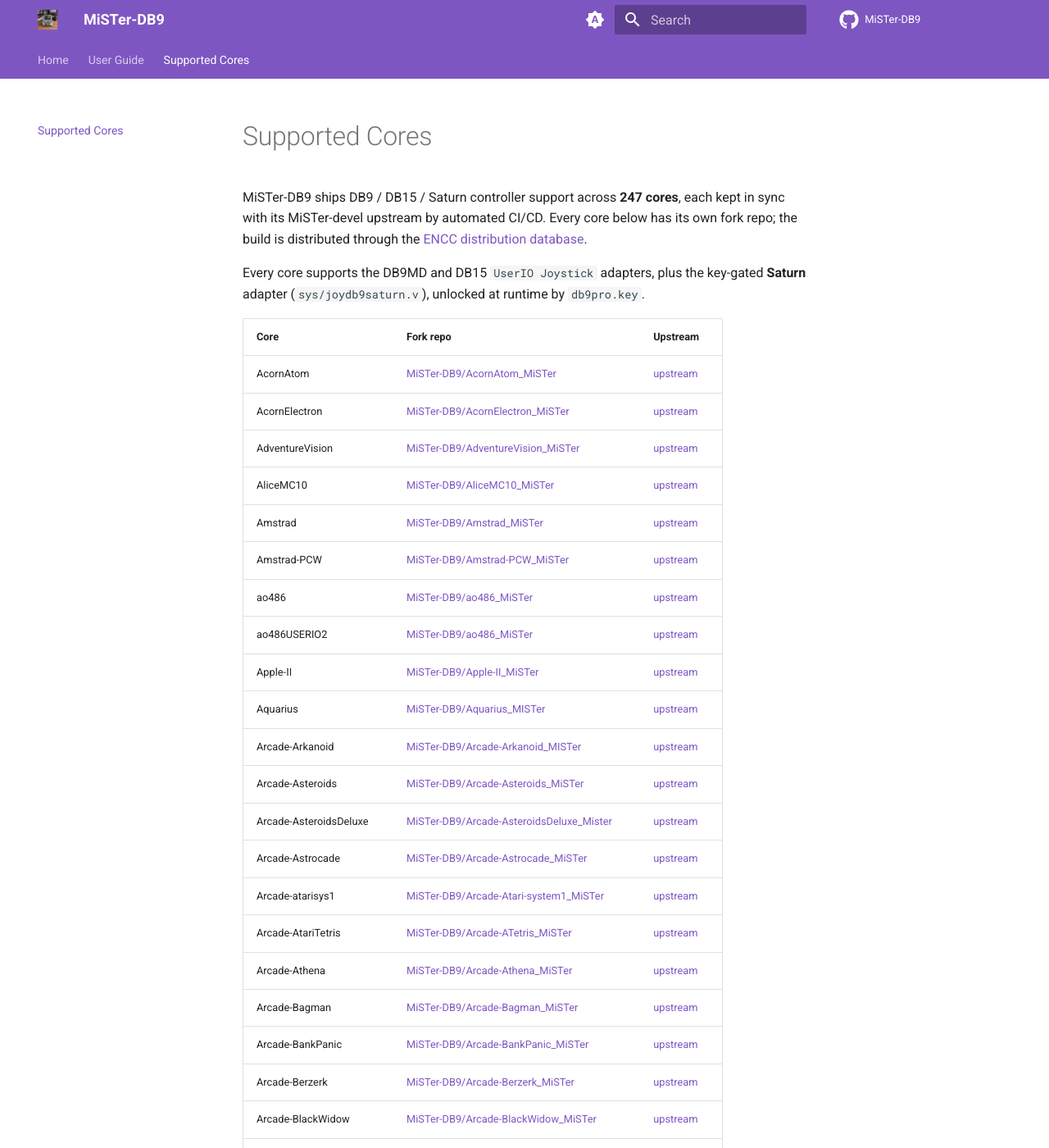
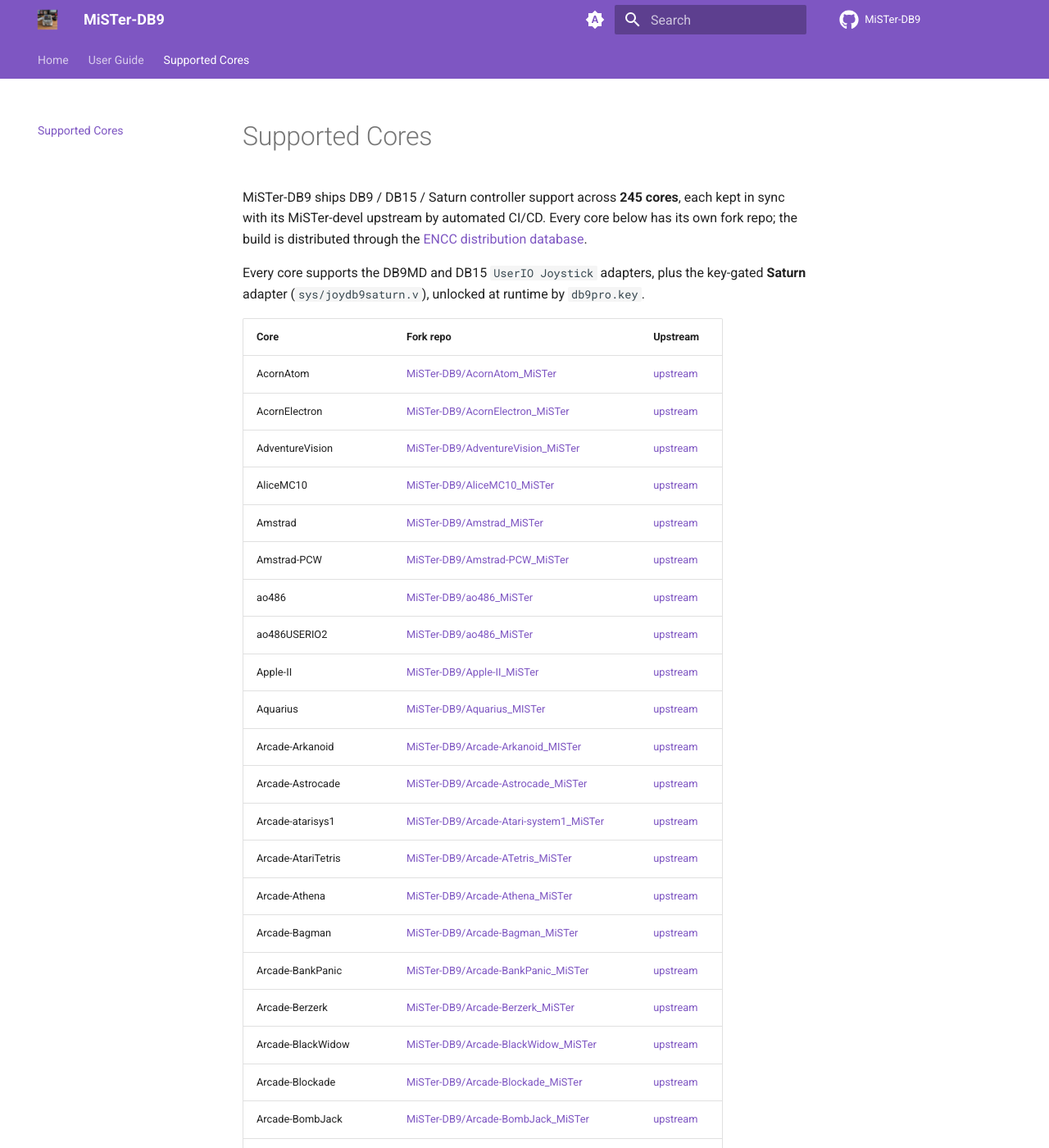
Before and after one commit to MiSTer-DB9/MiSTer-DB9.github.io, an MkDocs documentation site: the page built from docs/cores.md, in a window 1280 px wide and 1400 px high. Shown: the whole window at 82% size. Built offline with MkDocs 1.6.1 and Material for MkDocs 9.7.7, drawn with Linux system fonts in a browser that asks for light colours; some of the changed text lies outside the part shown.

Commit message:
Regenerate cores list after Asteroids rename and sibling retirement

```diff
--- a/docs/cores.md
+++ b/docs/cores.md
@@ -3,7 +3,7 @@
 
 # Supported Cores
 
-MiSTer-DB9 ships DB9 / DB15 / Saturn controller support across **247 cores**, each kept in sync with its MiSTer-devel upstream by automated CI/CD. Every core below has its own fork repo; the build is distributed through the [ENCC distribution database](https://github.com/MiSTer-DB9/Distribution_MiSTer).
+MiSTer-DB9 ships DB9 / DB15 / Saturn controller support across **245 cores**, each kept in sync with its MiSTer-devel upstream by automated CI/CD. Every core below has its own fork repo; the build is distributed through the [ENCC distribution database](https://github.com/MiSTer-DB9/Distribution_MiSTer).
 
 Every core supports the DB9MD and DB15 `UserIO Joystick` adapters, plus the key-gated **Saturn** adapter (`sys/joydb9saturn.v`), unlocked at runtime by `db9pro.key`.
 
@@ -20,8 +20,6 @@
 | Apple-II | [MiSTer-DB9/Apple-II_MiSTer](https://github.com/MiSTer-DB9/Apple-II_MiSTer) | [upstream](https://github.com/MiSTer-devel/Apple-II_MiSTer) |
 | Aquarius | [MiSTer-DB9/Aquarius_MISTer](https://github.com/MiSTer-DB9/Aquarius_MISTer) | [upstream](https://github.com/MiSTer-devel/Aquarius_MISTer) |
 | Arcade-Arkanoid | [MiSTer-DB9/Arcade-Arkanoid_MISTer](https://github.com/MiSTer-DB9/Arcade-Arkanoid_MISTer) | [upstream](https://github.com/MiSTer-devel/Arcade-Arkanoid_MISTer) |
-| Arcade-Asteroids | [MiSTer-DB9/Arcade-Asteroids_MiSTer](https://github.com/MiSTer-DB9/Arcade-Asteroids_MiSTer) | [upstream](https://github.com/MiSTer-devel/Arcade-Asteroids_MiSTer) |
-| Arcade-AsteroidsDeluxe | [MiSTer-DB9/Arcade-AsteroidsDeluxe_Mister](https://github.com/MiSTer-DB9/Arcade-AsteroidsDeluxe_Mister) | [upstream](https://github.com/MiSTer-devel/Arcade-AsteroidsDeluxe_Mister) |
 | Arcade-Astrocade | [MiSTer-DB9/Arcade-Astrocade_MiSTer](https://github.com/MiSTer-DB9/Arcade-Astrocade_MiSTer) | [upstream](https://github.com/MiSTer-devel/Arcade-Astrocade_MiSTer) |
 | Arcade-atarisys1 | [MiSTer-DB9/Arcade-Atari-system1_MiSTer](https://github.com/MiSTer-DB9/Arcade-Atari-system1_MiSTer) | [upstream](https://github.com/MiSTer-devel/Arcade-Atari-system1_MiSTer) |
 | Arcade-AtariTetris | [MiSTer-DB9/Arcade-ATetris_MiSTer](https://github.com/MiSTer-DB9/Arcade-ATetris_MiSTer) | [upstream](https://github.com/MiSTer-devel/Arcade-ATetris_MiSTer) |
@@ -83,7 +81,6 @@
 | Arcade-Joust2 | [MiSTer-DB9/Arcade-Joust2_MiSTer](https://github.com/MiSTer-DB9/Arcade-Joust2_MiSTer) | [upstream](https://github.com/MiSTer-devel/Arcade-Joust2_MiSTer) |
 | Arcade-KickAndRun | [MiSTer-DB9/Arcade-KickAndRun_MiSTer](https://github.com/MiSTer-DB9/Arcade-KickAndRun_MiSTer) | [upstream](https://github.com/MiSTer-devel/Arcade-KickAndRun_MiSTer) |
 | Arcade-LadyBug | [MiSTer-DB9/Arcade-LadyBug_MiSTer](https://github.com/MiSTer-DB9/Arcade-LadyBug_MiSTer) | [upstream](https://github.com/MiSTer-devel/Arcade-LadyBug_MiSTer) |
-| Arcade-LunarLander | [MiSTer-DB9/Arcade-LunarLander_MiSTer](https://github.com/MiSTer-DB9/Arcade-LunarLander_MiSTer) | [upstream](https://github.com/MiSTer-devel/Arcade-LunarLander_MiSTer) |
 | Arcade-MarioBros | [MiSTer-DB9/Arcade-MarioBros_MiSTer](https://github.com/MiSTer-DB9/Arcade-MarioBros_MiSTer) | [upstream](https://github.com/MiSTer-devel/Arcade-MarioBros_MiSTer) |
 | Arcade-MCR1 | [MiSTer-DB9/Arcade-MCR1_MiSTer](https://github.com/MiSTer-DB9/Arcade-MCR1_MiSTer) | [upstream](https://github.com/MiSTer-devel/Arcade-MCR1_MiSTer) |
 | Arcade-MCR2 | [MiSTer-DB9/Arcade-MCR2_MiSTer](https://github.com/MiSTer-DB9/Arcade-MCR2_MiSTer) | [upstream](https://github.com/MiSTer-devel/Arcade-MCR2_MiSTer) |
```
Also changed, not shown: other parts of docs/cores.md (+1 -0 lines).
